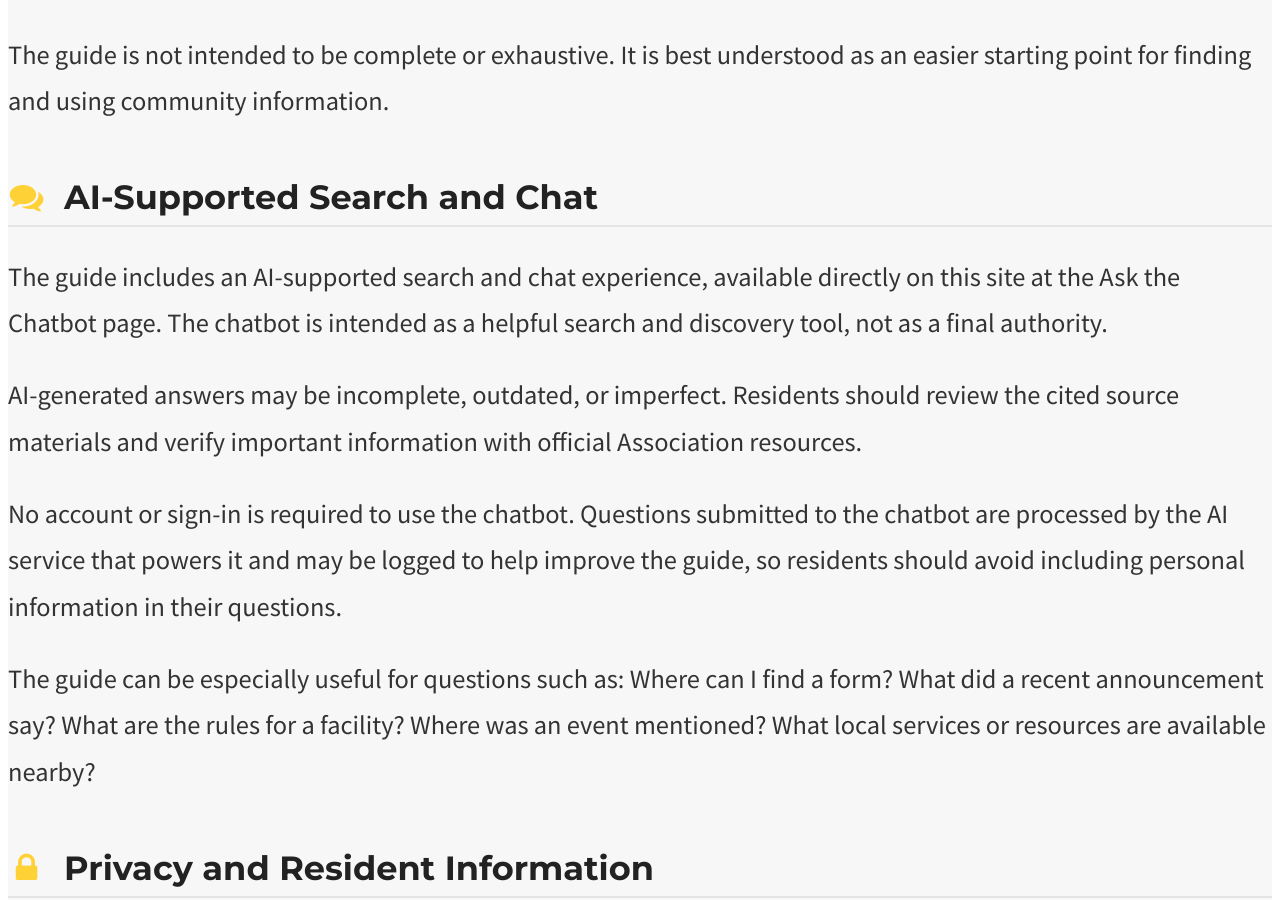
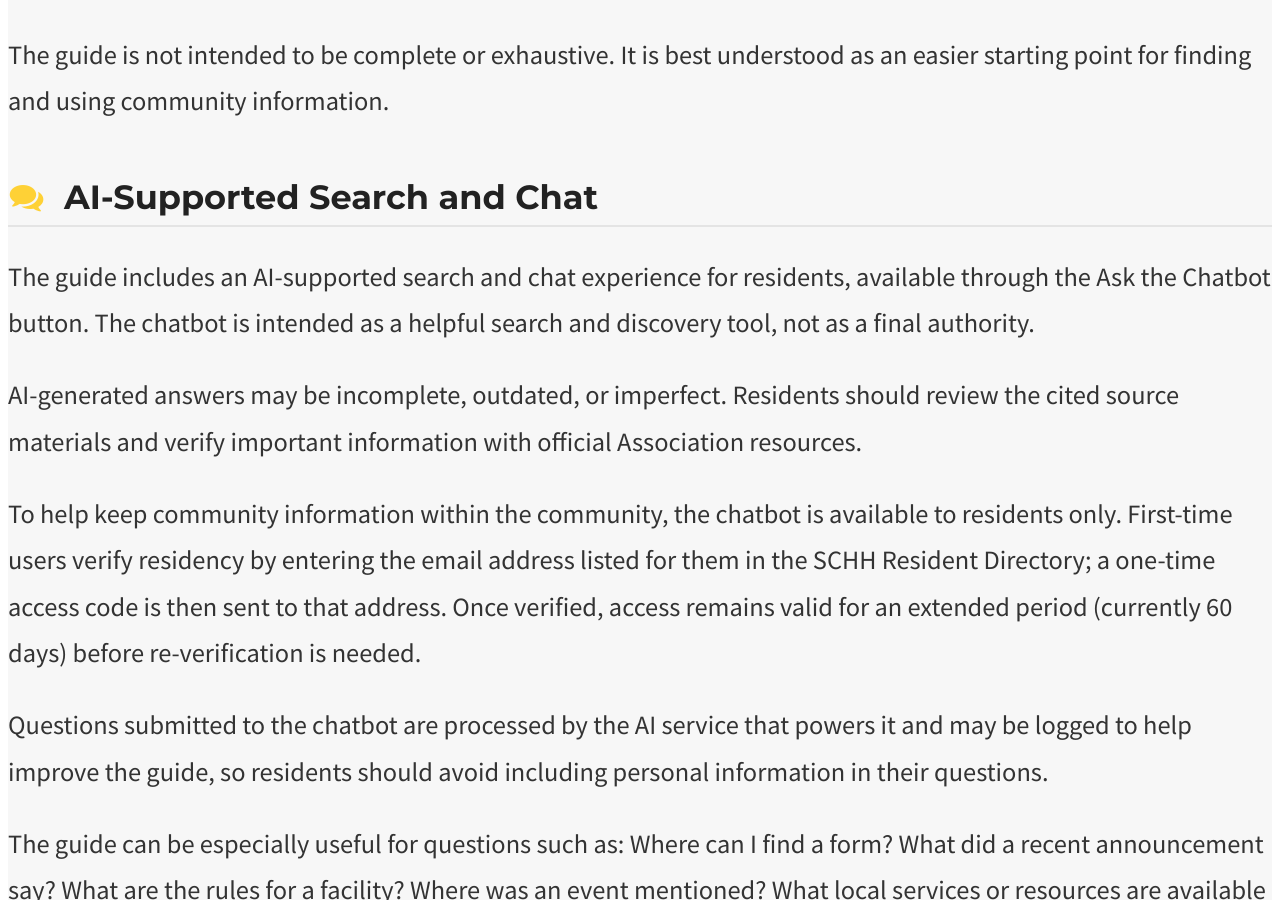
Before and after one commit to rsnyder/schh-info, a Jekyll site: the page built from index.html, in a window 1280 px wide and 900 px high, scrolled down 4384 px. Built offline with Jekyll 4.4.1, drawn with Linux system fonts in a browser that asks for light colours; some web fonts are replaced.

Commit message:
Point chatbot at resident-gated chat.schh.info
The chat client is now served directly at chat.schh.info, locked to
residents (email verified against the SCHH Resident Directory, then
an emailed one-time code valid 60 days). The site's buttons link
there in a new tab, /chat/ is now a redirect for old links, and the
About copy describes the resident verification flow.

Co-Authored-By: Claude Fable 5 <noreply@anthropic.com>

```diff
--- a/_config.yml
+++ b/_config.yml
@@ -13,12 +13,13 @@ url:         "https://schh.info"
 baseurl:     ""   # e.g. /schh-info  (leave blank for a root-level Pages site)
 
 # -----------------------------------------------
-# Chatbot (self-hosted Dify Community Edition)
-# Embed URL from Dify: App > Publish > Embed into Site (iframe tab),
-# e.g. https://dify.example.com/chatbot/AbCdEfGh123
+# Chatbot (self-hosted, residents only)
+# The chat client is served at chat.schh.info. Access requires resident
+# verification: the user's email is checked against the SCHH Resident
+# Directory, then a one-time code is emailed (currently valid 60 days).
 # -----------------------------------------------
 chatbot:
-  embed_url: "https://chat.schh.info/chatbot/UXhwRs6EzreAxcLX"
+  url: "https://chat.schh.info"
 
 # -----------------------------------------------
 # Navigation
@@ -48,7 +49,7 @@ hero:
     point, with AI-supported search and chat.
   primary_button:
     text:   "Ask the Chatbot"
-    url:    "/chat/"
+    url:    "https://chat.schh.info"
     icon:   "comments"
   secondary_button:
     text:   "Learn More About the Guide"
--- a/_data/about.yml
+++ b/_data/about.yml
@@ -41,11 +41,13 @@ sections:
   - icon: comments
     heading: "AI-Supported Search and Chat"
     body: |-
-      The guide includes an AI-supported search and chat experience, available directly on this site at the Ask the Chatbot page. The chatbot is intended as a helpful search and discovery tool, not as a final authority.
+      The guide includes an AI-supported search and chat experience for residents, available through the Ask the Chatbot button. The chatbot is intended as a helpful search and discovery tool, not as a final authority.
 
       AI-generated answers may be incomplete, outdated, or imperfect. Residents should review the cited source materials and verify important information with official Association resources.
 
-      No account or sign-in is required to use the chatbot. Questions submitted to the chatbot are processed by the AI service that powers it and may be logged to help improve the guide, so residents should avoid including personal information in their questions.
+      To help keep community information within the community, the chatbot is available to residents only. First-time users verify residency by entering the email address listed for them in the SCHH Resident Directory; a one-time access code is then sent to that address. Once verified, access remains valid for an extended period (currently 60 days) before re-verification is needed.
+
+      Questions submitted to the chatbot are processed by the AI service that powers it and may be logged to help improve the guide, so residents should avoid including personal information in their questions.
 
       The guide can be especially useful for questions such as: Where can I find a form? What did a recent announcement say? What are the rules for a facility? Where was an event mentioned? What local services or resources are available nearby?
 
--- a/_includes/header.html
+++ b/_includes/header.html
@@ -33,7 +33,7 @@
             {% if hero.lead %}<div class="intro-lead-in">{{ hero.lead }}</div>{% endif %}
             {% if hero.description %}<p class="intro-subtext">{{ hero.description }}</p>{% endif %}
             {% if hero.primary_button %}
-            <a href="{{ hero.primary_button.url | relative_url }}" class="btn btn-xl btn-cta-primary">
+            <a href="{{ hero.primary_button.url }}" target="_blank" rel="noopener" class="btn btn-xl btn-cta-primary">
                 {% if hero.primary_button.icon %}<i class="fa fa-{{ hero.primary_button.icon }} fa-lg"></i> {% endif %}{{ hero.primary_button.text }}
             </a>
             {% endif %}
--- a/_includes/services.html
+++ b/_includes/services.html
@@ -40,7 +40,7 @@
         {% if section.cta %}
         <div class="row" style="margin-top: 3rem;">
             <div class="col-lg-12 text-center">
-                <a href="{{ hero.primary_button.url | relative_url }}" class="btn btn-xl">
+                <a href="{{ hero.primary_button.url }}" target="_blank" rel="noopener" class="btn btn-xl">
                     {% if section.cta.icon %}<i class="fa fa-{{ section.cta.icon }}"></i> {% endif %}{{ section.cta.text }}
                 </a>
             </div>
```
Also changed, not shown: about.md (+4 -2 lines), chat/index.html (+4 -43 lines), README.md.
